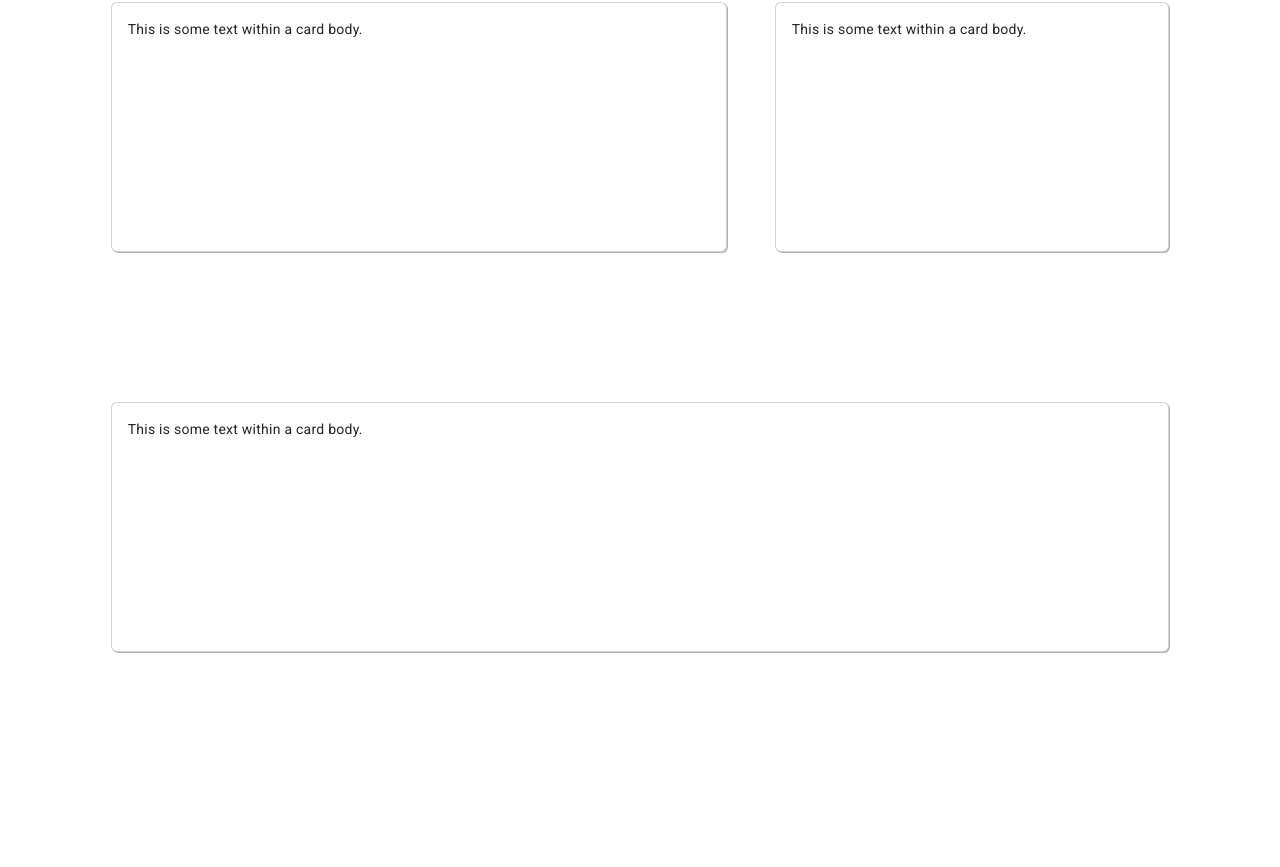
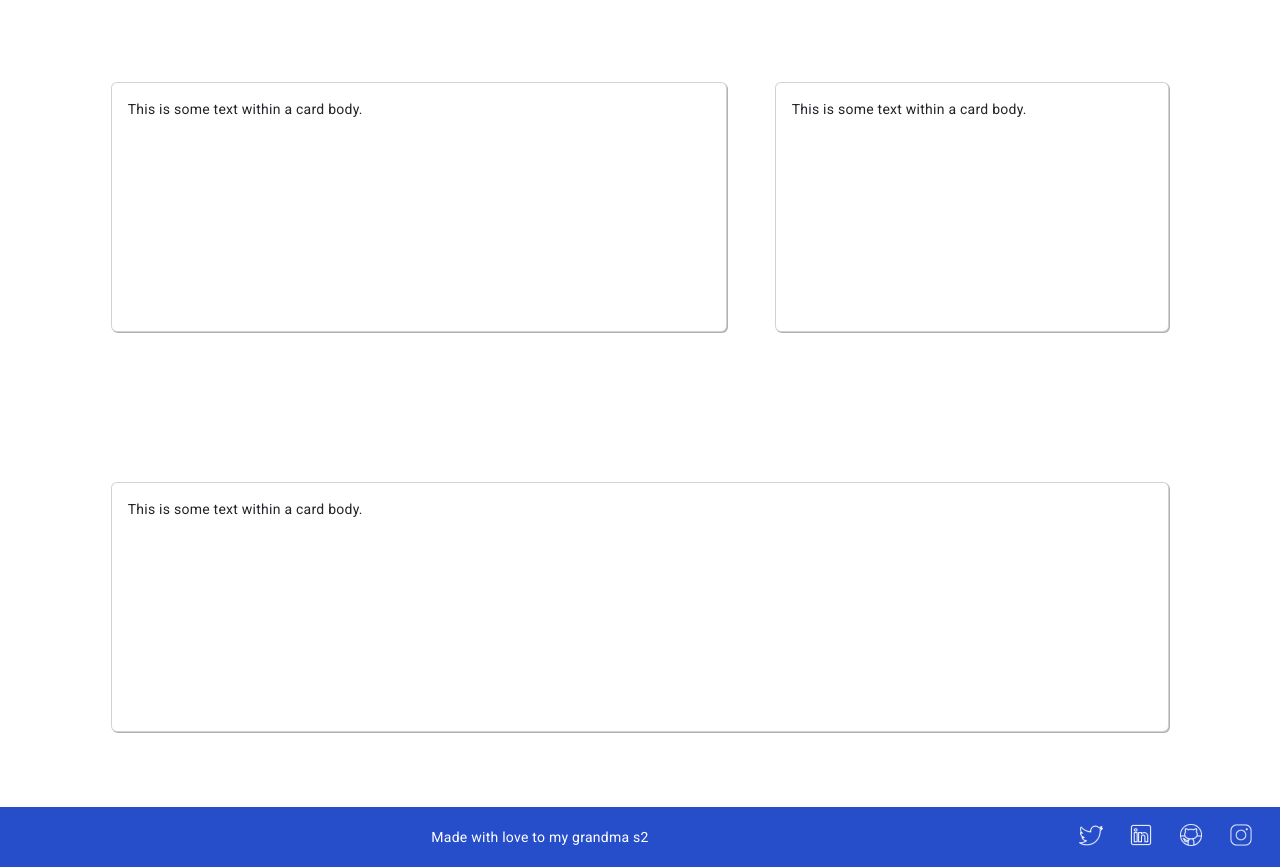
Before and after one commit to GustSilvaJR/ManageBills_Front, an Angular app: page /pages in a window 1280 px wide. Shown: the part 153-1020 px from the top of the page. Before the commit the page ends 880 px from the top, so only its background shows below. Built offline with nearby package versions, Linux system fonts and the light colour scheme; a web font is replaced by a local one.

Commit message:
Adicionando componente footer ao bloco main

```diff
--- a/src/app/pages/main/main.component.html
+++ b/src/app/pages/main/main.component.html
@@ -1,6 +1,6 @@
 <app-header (toggle_sidebar)="toggleSidebar($event)"></app-header>
 
-<mat-sidenav-container>
+<mat-sidenav-container style="margin-top: 80px;">
     <mat-sidenav [(opened)]="opened" mode="side">
         <span>teste</span>
     </mat-sidenav>
@@ -9,3 +9,5 @@
         <router-outlet name="pages"> </router-outlet>
     </mat-sidenav-content>
 </mat-sidenav-container>
+
+<app-footer></app-footer>
```
